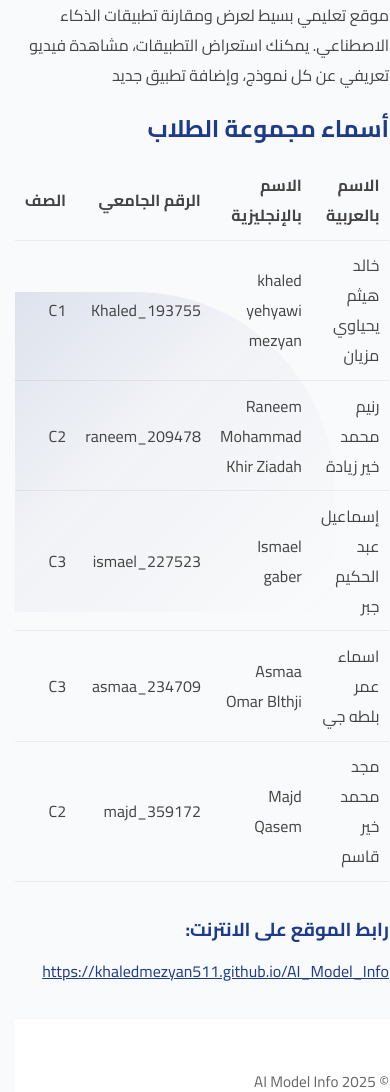
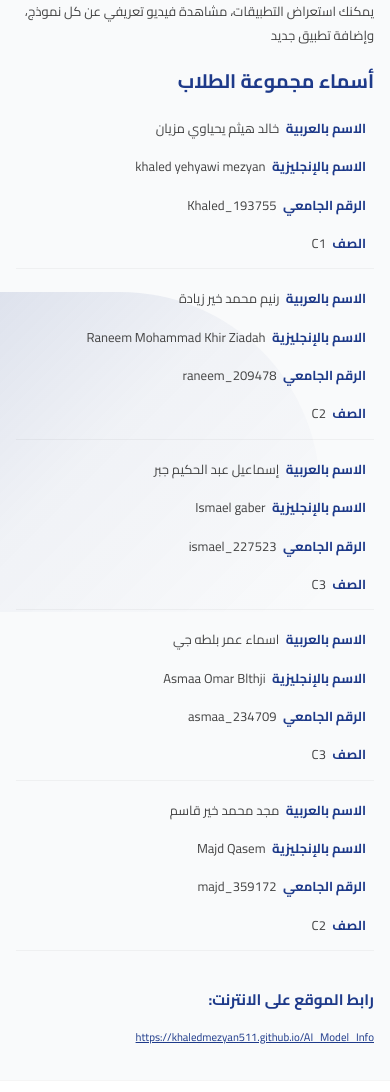
Before and after one commit to khaledMezyan511/AI_Model_Info, a plain HTML site: page home.html in a window 390 px wide. Shown: the part 232-1324 px from the top of the page. Drawn offline with nearby package versions, Linux system fonts and the light colour scheme.

Commit message:
تعديل في ال css

```diff
--- a/Style.css
+++ b/Style.css
@@ -4,6 +4,7 @@
   --primary: #1e3a8a;
   --muted: #444;
   --card-bg: #ffffff;
+  --header-height: 64px;
 }
 * {
   box-sizing: border-box;
@@ -22,7 +23,9 @@ body {
   -moz-osx-font-smoothing: grayscale;
   position: relative;
   min-height: 100vh;
+  font-weight: 500;
 }
+
 body::after {
   content: "";
   position: fixed;
@@ -50,8 +53,13 @@ body::after {
   background: var(--primary);
   color: #fff;
   padding: 0 1rem;
-  position: relative;
-  z-index: 2;
+  /* make header stick to top and cover full width */
+  position: sticky;
+  top: 0;
+  left: 0;
+  right: 0;
+  z-index: 999;
+  box-shadow: 0 2px 6px rgba(16, 24, 40, 0.06);
 }
 .navbar {
   display: flex;
@@ -60,7 +68,7 @@ body::after {
   gap: 1rem;
   max-width: 1100px;
   margin: 0 auto;
-  height: 64px;
+  height: var(--header-height);
 }
 .logo {
   font-weight: 700;
@@ -88,8 +96,11 @@ body::after {
   background: rgba(255, 255, 255, 0.08);
 }
 @media (min-width: 1000px) {
+  :root {
+    --header-height: 90px;
+  }
   .navbar {
-    height: 90px;
+    height: var(--header-height);
   }
   .logo {
     font-size: 1.25rem;
@@ -108,7 +119,7 @@ body::after {
 @media (max-width: 800px) {
   .nav-links {
     position: fixed;
-    top: 64px;
+    top: var(--header-height);
     right: 0;
     left: 0;
     background: var(--primary);
@@ -292,7 +303,8 @@ button.ghost {
   font-size: 0.95rem;
   color: #666;
 }
-@media (max-width: 800px) {
+/* تعدبلات على التنسيق في الصفحة الرئيسية من اجل الشاشات الاصغر */
+@media (max-width: 700px) {
   .apps-table thead {
     display: none;
   }
@@ -327,6 +339,54 @@ button.ghost {
     align-items: flex-start;
     gap: 0.6rem;
   }
+
+  /* تنسيق الطاولة بشكل طولي في الشاشات الصغيرة  */
+  .info-table thead {
+    display: none;
+  }
+  .info-table,
+  .info-table tbody,
+  .info-table tr,
+  .info-table td {
+    display: block;
+    width: 100%;
+  }
+  .info-table tr {
+    margin-bottom: 0.6rem;
+    padding-bottom: 0.4rem;
+    border-bottom: 1px solid rgba(0, 0, 0, 0.04);
+  }
+  .info-table td {
+    text-align: right;
+    padding: 0.45rem 0.5rem;
+    border-bottom: 0;
+  }
+  .info-table td::before {
+    content: attr(data-label);
+    float: right;
+    font-weight: 700;
+    color: var(--primary);
+    margin-left: 0.4rem;
+  }
+
+  /* احجام خط اصغر في الشاشات الاصغر  */
+  body,
+  input,
+  select,
+  textarea {
+    font-size: 16px;
+  }
+}
+@media (max-width: 400px) {
+  body,
+  input,
+  select,
+  textarea {
+    font-size: 13px;
+  }
+  .link-for-website {
+    font-size: 11px;
+  }
 }
 a {
   color: var(--primary);
--- a/home.html
+++ b/home.html
@@ -47,34 +47,36 @@
             </thead>
             <tbody>
               <tr>
-                <td>خالد هيثم يحياوي مزيان</td>
-                <td>khaled yehyawi mezyan</td>
-                <td>Khaled_193755</td>
-                <td>C1</td>
+                <td data-label="الاسم بالعربية">خالد هيثم يحياوي مزيان</td>
+                <td data-label="الاسم بالإنجليزية">khaled yehyawi mezyan</td>
+                <td data-label="الرقم الجامعي">Khaled_193755</td>
+                <td data-label="الصف">C1</td>
               </tr>
               <tr>
-                <td>رنيم محمد خير زيادة</td>
-                <td>Raneem Mohammad Khir Ziadah</td>
-                <td>raneem_209478</td>
-                <td>C2</td>
+                <td data-label="الاسم بالعربية">رنيم محمد خير زيادة</td>
+                <td data-label="الاسم بالإنجليزية">
+                  Raneem Mohammad Khir Ziadah
+                </td>
+                <td data-label="الرقم الجامعي">raneem_209478</td>
+                <td data-label="الصف">C2</td>
               </tr>
               <tr>
-                <td>إسماعيل عبد الحكيم جبر</td>
-                <td>Ismael gaber</td>
-                <td>ismael_227523</td>
-                <td>C3</td>
+                <td data-label="الاسم بالعربية">إسماعيل عبد الحكيم جبر</td>
+                <td data-label="الاسم بالإنجليزية">Ismael gaber</td>
+                <td data-label="الرقم الجامعي">ismael_227523</td>
+                <td data-label="الصف">C3</td>
               </tr>
               <tr>
-                <td>اسماء عمر بلطه جي</td>
-                <td>Asmaa Omar Blthji</td>
-                <td>asmaa_234709</td>
-                <td>C3</td>
+                <td data-label="الاسم بالعربية">اسماء عمر بلطه جي</td>
+                <td data-label="الاسم بالإنجليزية">Asmaa Omar Blthji</td>
+                <td data-label="الرقم الجامعي">asmaa_234709</td>
+                <td data-label="الصف">C3</td>
               </tr>
               <tr>
-                <td>مجد محمد خير قاسم</td>
-                <td>Majd Qasem</td>
-                <td>majd_359172</td>
-                <td>C2</td>
+                <td data-label="الاسم بالعربية">مجد محمد خير قاسم</td>
+                <td data-label="الاسم بالإنجليزية">Majd Qasem</td>
+                <td data-label="الرقم الجامعي">majd_359172</td>
+                <td data-label="الصف">C2</td>
               </tr>
             </tbody>
           </table>
@@ -82,6 +84,7 @@
         <br />
         <h3>رابط الموقع على الانترنت:</h3>
         <a
+          class="link-for-website"
           href="https://khaledmezyan511.github.io/AI_Model_Info"
           target="_blank"
           >https://khaledmezyan511.github.io/AI_Model_Info</a
```
